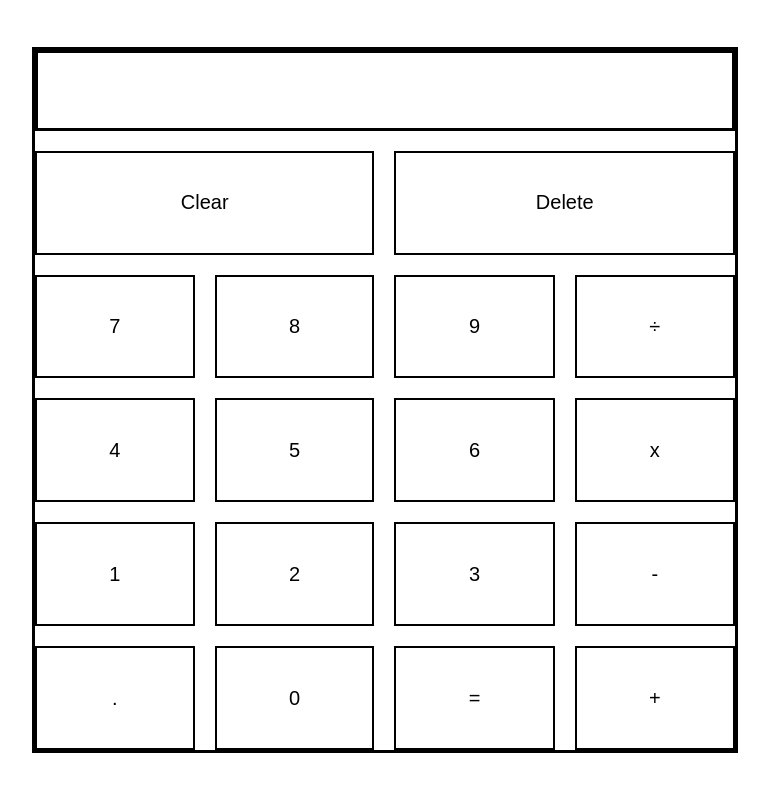
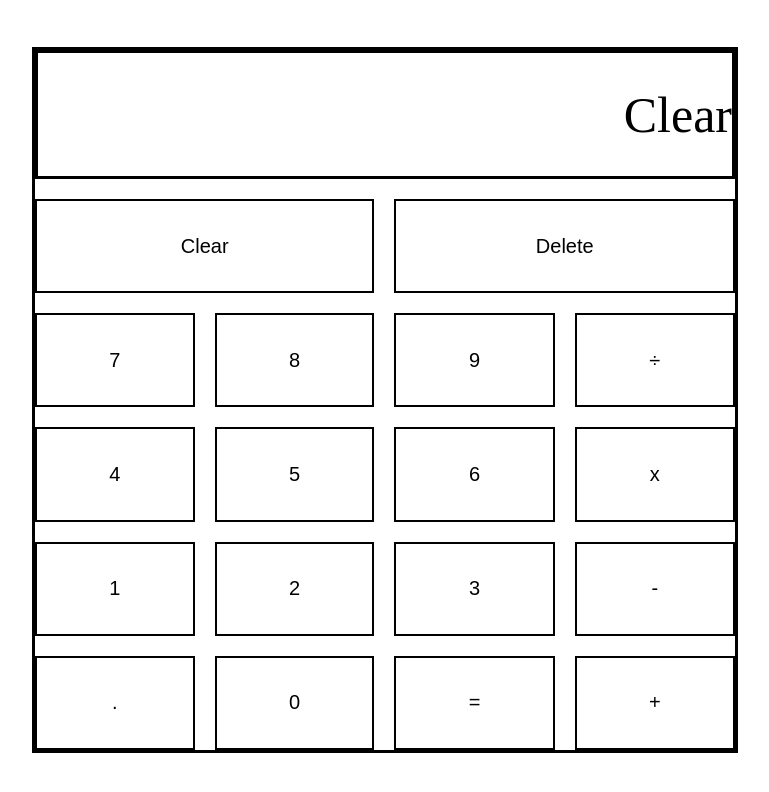
Before and after one commit to juiceman1014/odin-calculator, a plain HTML site: page index.html in a window 1280 px wide. Both pictures are taken after a click on the button "Clear". Shown: the whole page, without its empty margins (255-1024 px from the left). Drawn offline with Linux system fonts and the light colour scheme.

Commit message:
pressing buttons now display their value. Clear now resets display back to 0

```diff
--- a/index.html
+++ b/index.html
@@ -10,7 +10,7 @@
 <body>
 
     <div class = "calc-container">
-        <div class = "grid-item display"></div>
+        <div class = "grid-item display" id = "display">0</div>
         <button class = "grid-item clear">Clear</button>
         <button class = "grid-item delete">Delete</button>
         <button class = "grid-item seven">7</button>
--- a/javascript.js
+++ b/javascript.js
@@ -24,11 +24,11 @@ function divide(num1, num2){
 // console.log(num2);
 // let operator = prompt("What's the operator?");
 
-let equation = {
-    num1: num1,
-    num2: num2,
-    operator:  operator,
-}
+// let equation = {
+//     num1: num1,
+//     num2: num2,
+//     operator:  operator,
+// }
 
 function operate(num1, num2, operator){
     if(operator == "add"){
@@ -43,3 +43,21 @@ function operate(num1, num2, operator){
         return "ERROR"
     }
 }
+
+const display = document.getElementById("display");
+const valueButtons = document.querySelectorAll("button");
+
+valueButtons.forEach(button => {
+    button.addEventListener("click", () => {
+        const number = button.textContent;
+
+        if(display.textContent === "0"){
+            display.textContent = number;
+        }else if(number === "Clear"){
+            display.textContent = "0";
+        }
+        else{
+            display.textContent += number;
+        }
+    });
+});
--- a/styles.css
+++ b/styles.css
@@ -26,6 +26,11 @@ body{
         "four five six multiply"
         "one two three minus"
         "decimal zero equal plus"
+}
+
+#display{
+    justify-content: flex-end;
+    font-size: 50px;
 }
 
 .grid-item{
```
